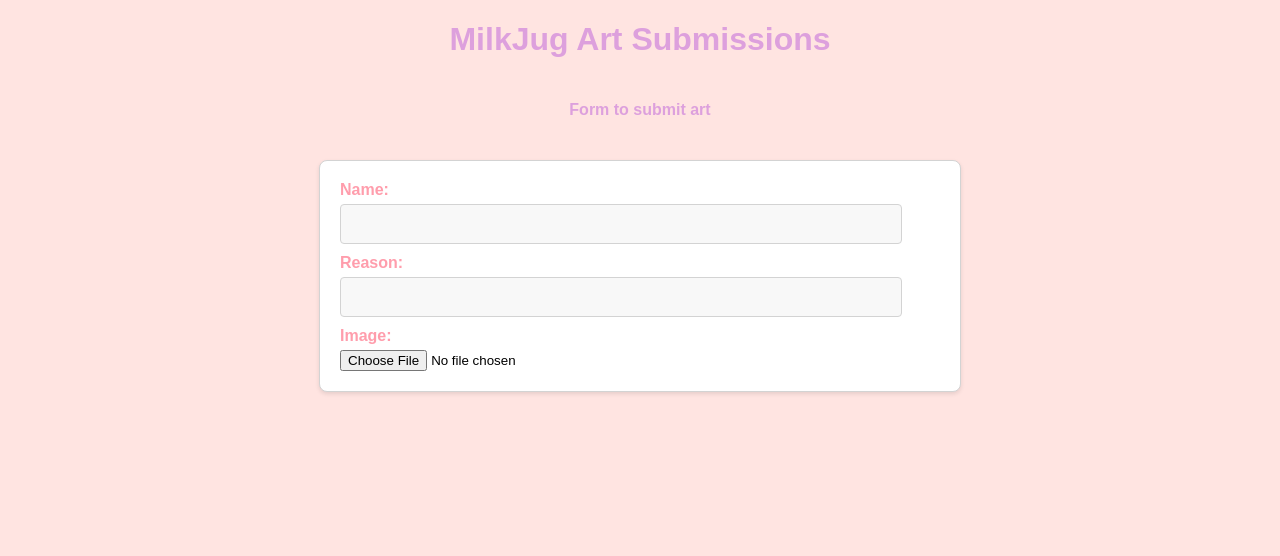
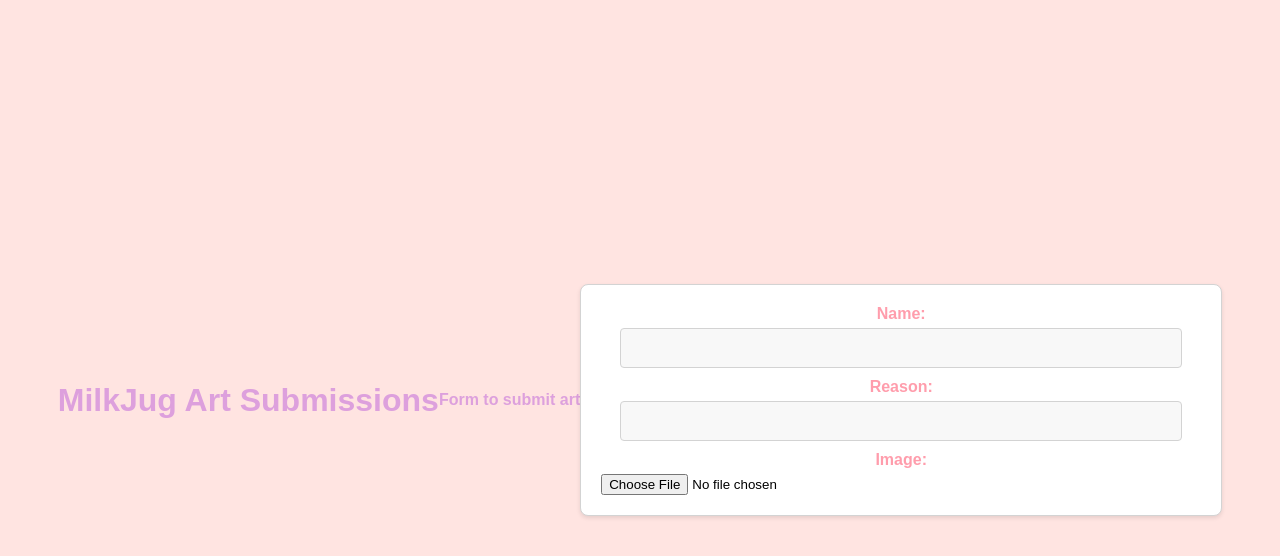
Before and after one commit to DanielEverett1/MJSite, a plain HTML site: page art/submissions.html in a window 1280 px wide. Drawn offline with Linux system fonts and the light colour scheme; a web font is replaced by a local one.

Commit message:
Updated all CSS

```diff
--- a/art/submissions.css
+++ b/art/submissions.css
@@ -2,12 +2,14 @@
 
 body {
     display: flex;
-    flex-direction: column;
+    justify-content: center;
     align-items: center;
     background-color: #ffe4e1;
     margin: 0;
     padding: 0;
+    height: 100vh;
     font-family: 'Playwrite AU QLD', sans-serif;
+    text-align: center;
 }
 
 form {
@@ -23,11 +25,11 @@ form {
     box-shadow: 0 2px 4px rgba(0, 0, 0, 0.1);
 }
 
-form>* {
+form > * {
     margin-bottom: 15px;
 }
 
-form>*:last-child {
+form > *:last-child {
     margin-bottom: 0;
 }
 
@@ -37,7 +39,7 @@ input[type="password"],
 textarea {
     width: 90%;
     padding: 10px;
-    margin-bottom: 10px;
+    margin: 0 auto 10px auto;
     border: 1px solid #d3d3d3;
     border-radius: 4px;
     background-color: #f8f8f8;
@@ -52,6 +54,9 @@ input[type="submit"] {
     color: #fff;
     font-size: 16px;
     cursor: pointer;
+    width: -moz-fit-content;
+    width: fit-content;
+    margin: 0 auto;
 }
 
 input[type="submit"]:hover {
@@ -65,11 +70,6 @@ label {
     display: block;
 }
 
-h1,
-h2,
-h3,
-h4,
-h5,
-h6 {
+h1, h2, h3, h4, h5, h6 {
     color: #dda0dd;
 }
```
